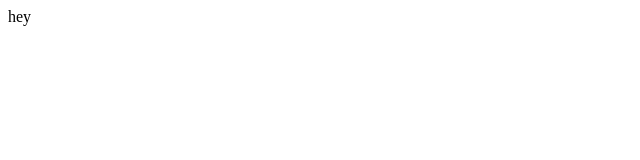
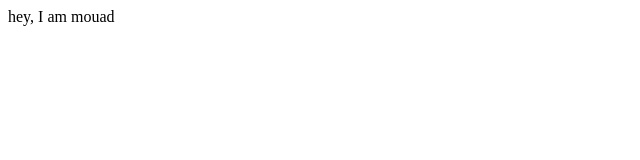
Before and after one commit to ISMAKRMA/Brief-5, a plain HTML site: page index.html in a window 1280 px wide. Shown: the full height of the page, 0-640 px from the left. Drawn offline with Linux system fonts and the light colour scheme.

Commit message:
Test Git

```diff
--- a/index.html
+++ b/index.html
@@ -7,6 +7,6 @@
     <title>Document</title>
 </head>
 <body>
-    hey
+    hey, I am mouad
 </body>
 </html>
```
